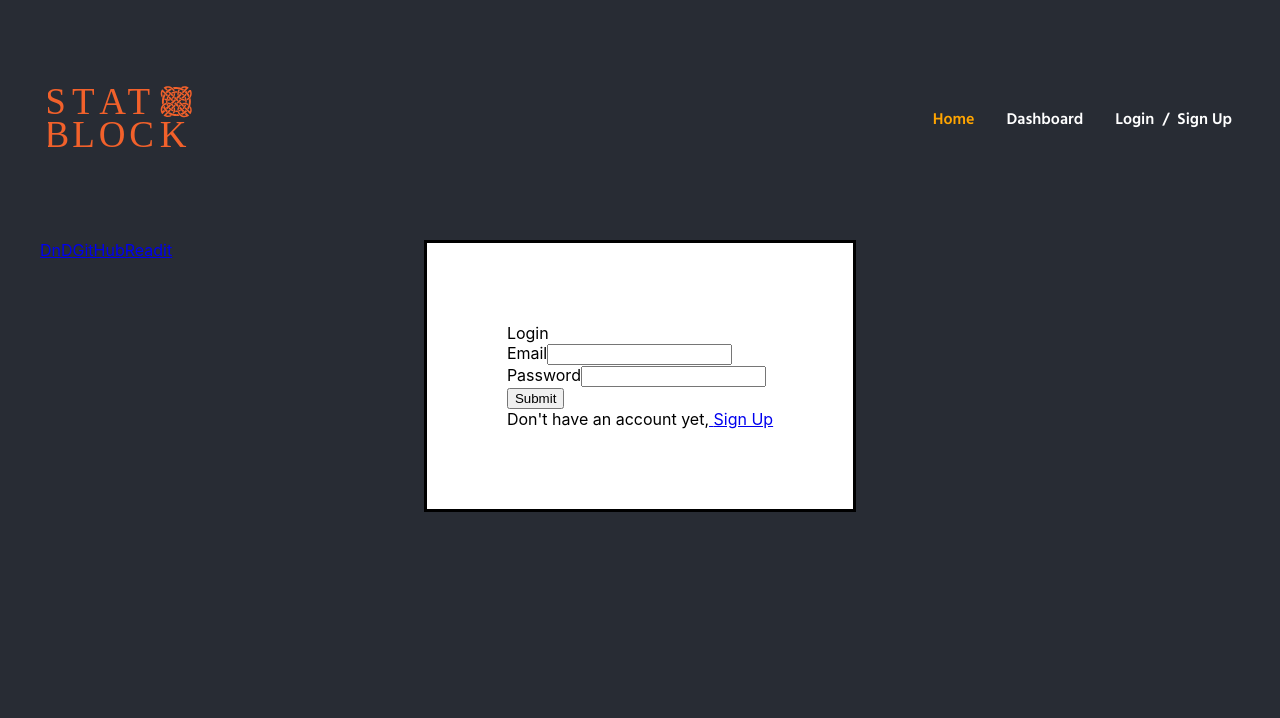
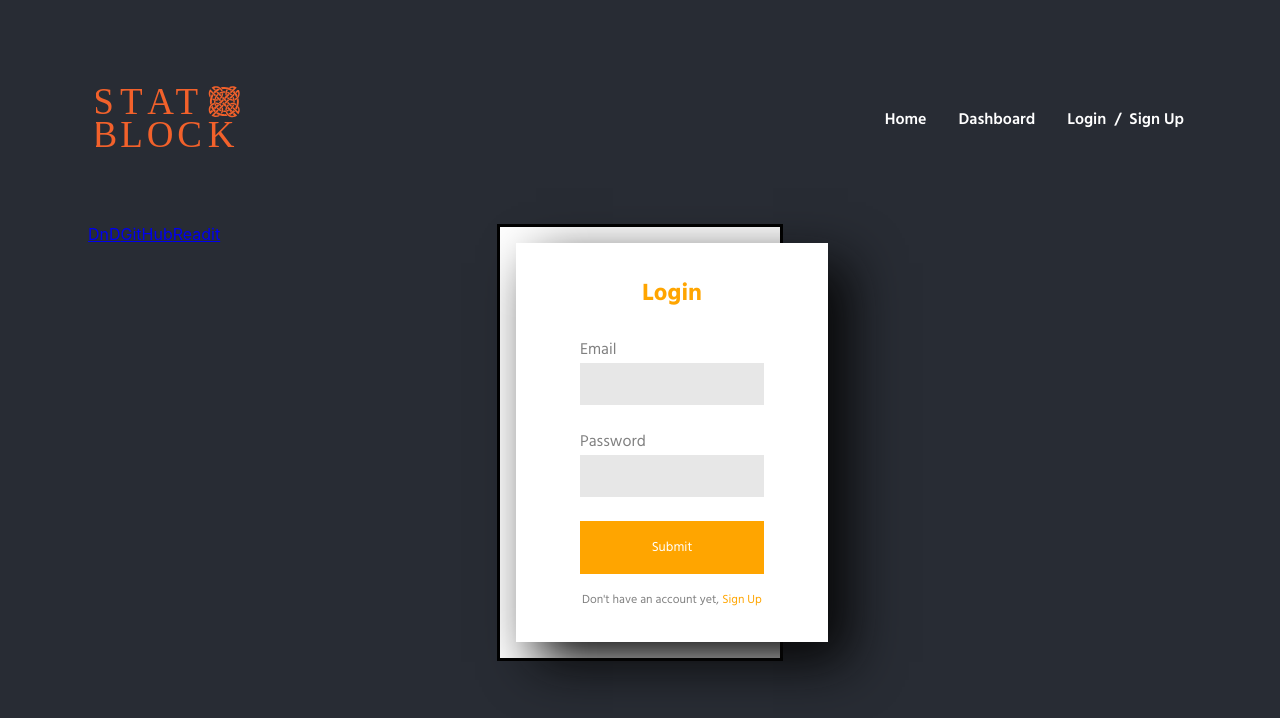
Before and after one commit to kwlucas/Statblock, a React (Create React App) app in the folder client/: page /login in a window 1280 px wide. Shown: the top 718 px of the page. Built offline with nearby package versions, Linux system fonts and the light colour scheme.

Commit message:
updating files

```diff
--- a/client/src/scss/App.scss
+++ b/client/src/scss/App.scss
@@ -1,3 +1,8 @@
 body {
     background-color: #282c34;
+
+    .app-container {
+      height: 100vh;
+      margin: 3rem;
+    }
   }
--- a/client/src/scss/LoginForm.scss
+++ b/client/src/scss/LoginForm.scss
@@ -1,14 +1,96 @@
 #login-form{
     width: 100%;
+    background-color: white;
+    padding: 2rem;
     display: flex;
     justify-content: center;
+    box-shadow: 20px 20px 50px rgb(7, 7, 7);
 
     .login-container{
-        background-color: white;
-        padding: 2rem;
-        max-width: 75%;
-        margin: 2rem;
         display: block;
+        max-width: 100%;
+
+        .form-title {
+            font-family: 'Hind', sans-serif;
+            font-weight: 700;
+            font-size: 1.5rem;
+            color: orange;
+            display: flex;
+            justify-content: center;
+            margin-bottom: 1.5rem;
+        }
+
+        .input-section {
+            display: block;
+            justify-content: center;
+            margin-bottom: 1.5rem;
+            max-width: 100%;
+
+            #label-input {
+                font-size: 1rem;
+                font-family: 'Hind', sans-serif;
+                color: grey;
+                font-weight: 400;
+                height: 100%;
+            }
+
+            .inputBox {
+                display: block;
+                width: 180px;
+                border: none;
+                background-color: rgb(231, 231, 231);
+                height: 2.5rem;
+
+            }
+        }
+
+        .button-section {
+            display: flex;
+            justify-content: center;
+            margin: 1rem 0 1rem 0;
+            width: 100%;
+
+            .btn {
+                border: none;
+                padding: 1rem;
+                background-color: orange;
+                font-family: 'Hind', sans-serif;
+                display: flex;
+                justify-content: center;
+                color: white;
+                cursor: pointer;
+                width: 100%;
+            }
+
+            .btn:hover {
+                transition: .5s;
+                color: orange;
+                background-color: white;
+                border: solid;
+                border-color: orange;
+                font-weight: 400;
+            }
+        }
+
+        .sign-up-section {
+            display: flex;
+            justify-content: center;
+            text-decoration: none;
+            font-family: 'Hind', sans-serif;
+            color: grey;
+            width: 100%;
+            font-size: .75rem;
+
+            .sign-up-link {
+                margin-left: .2rem;
+                text-decoration: none;
+                color: orange;
+                &:hover {
+                    color: grey;
+                    transition: .5s;
+                }
+            }
+
+        }
     }
-
 }
--- a/client/src/scss/NavBar.scss
+++ b/client/src/scss/NavBar.scss
@@ -3,7 +3,7 @@
     align-items: center;
     justify-content: space-between;
     max-width: 100%;
-    margin: 3rem;
+    margin: 0 3rem 2rem 3rem;
     font-family: 'Hind', sans-serif;
     font-weight: 600;
 
@@ -18,16 +18,14 @@
         justify-content: flex-end;
         align-items: center;
 
-
         .App-links1, .App-links2{
             text-decoration: none;
             color: white;
             margin-left: 2rem;
-        }
-
-        .App-links1, .App-links2:hover {
-            color: orange;
-            transition: .5s;
+            &:hover {
+                color: orange;
+                transition: .5s;
+            }
         }
 
         .App-links3, .App-links4, .App-links5 {
@@ -44,6 +42,10 @@
                 text-decoration: none;
                 color: white;
                 margin-left: 2rem;
+                &:hover {
+                    color: orange;
+                    transition: .5s;
+                }
             }
 
             .divider {
@@ -56,6 +58,5 @@
                 color: white;
             }
         }
-
-        }
     }
+}
```
